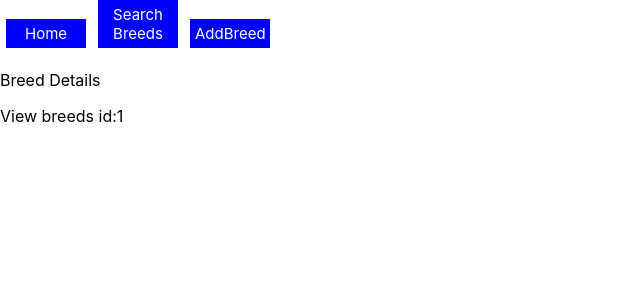
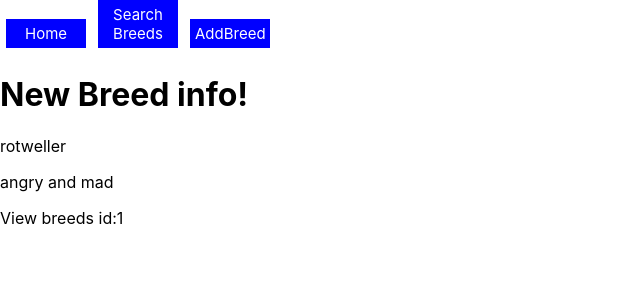
Before and after one commit to kabakadev/dogfinder, a React (Create React App) app: page /breed/1 in a window 1280 px wide. Shown: the top 300 px of the page, without its empty margins (0-640 px from the left). Built offline with nearby package versions, Linux system fonts and the light colour scheme.

Commit message:
testing with static data

```diff
--- a/src/pages/BreedDetail.js
+++ b/src/pages/BreedDetail.js
@@ -1,9 +1,16 @@
 import { useParams } from "react-router-dom";
 function BreedDetail() {
   const { id } = useParams();
+  const breedData = {
+    1: { name: "rotweller", description: "angry and mad" },
+    2: { name: "rhodesian ridgeback", description: "known for hunting lions" },
+  };
+  const breed = breedData[id];
   return (
     <div>
-      <p>Breed Details</p>
+      <h1>New Breed info!</h1>
+      <p>{breed.name}</p>
+      <p>{breed.description}</p>
       <p>View breeds id:{id}</p>
     </div>
   );
```
